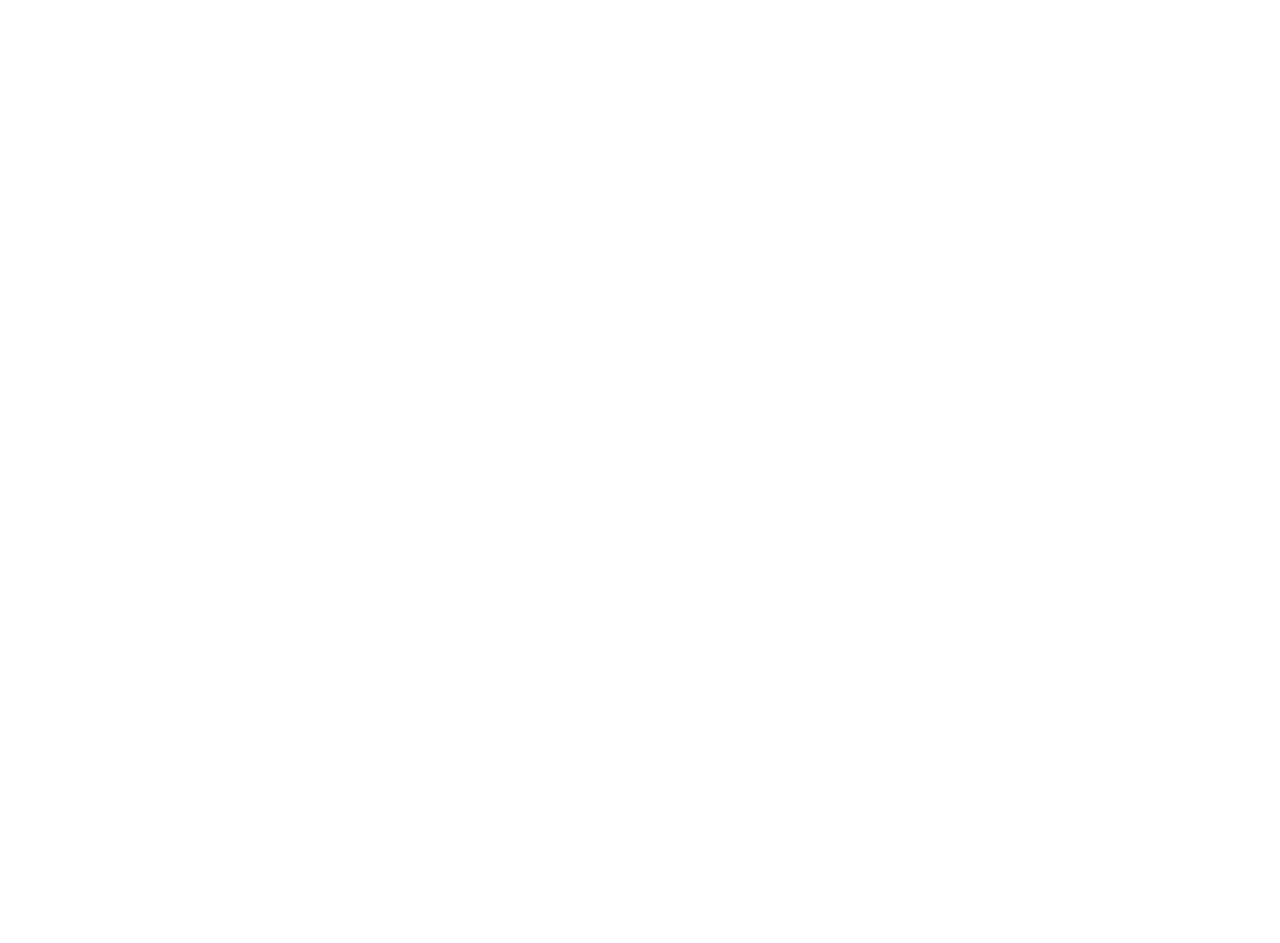
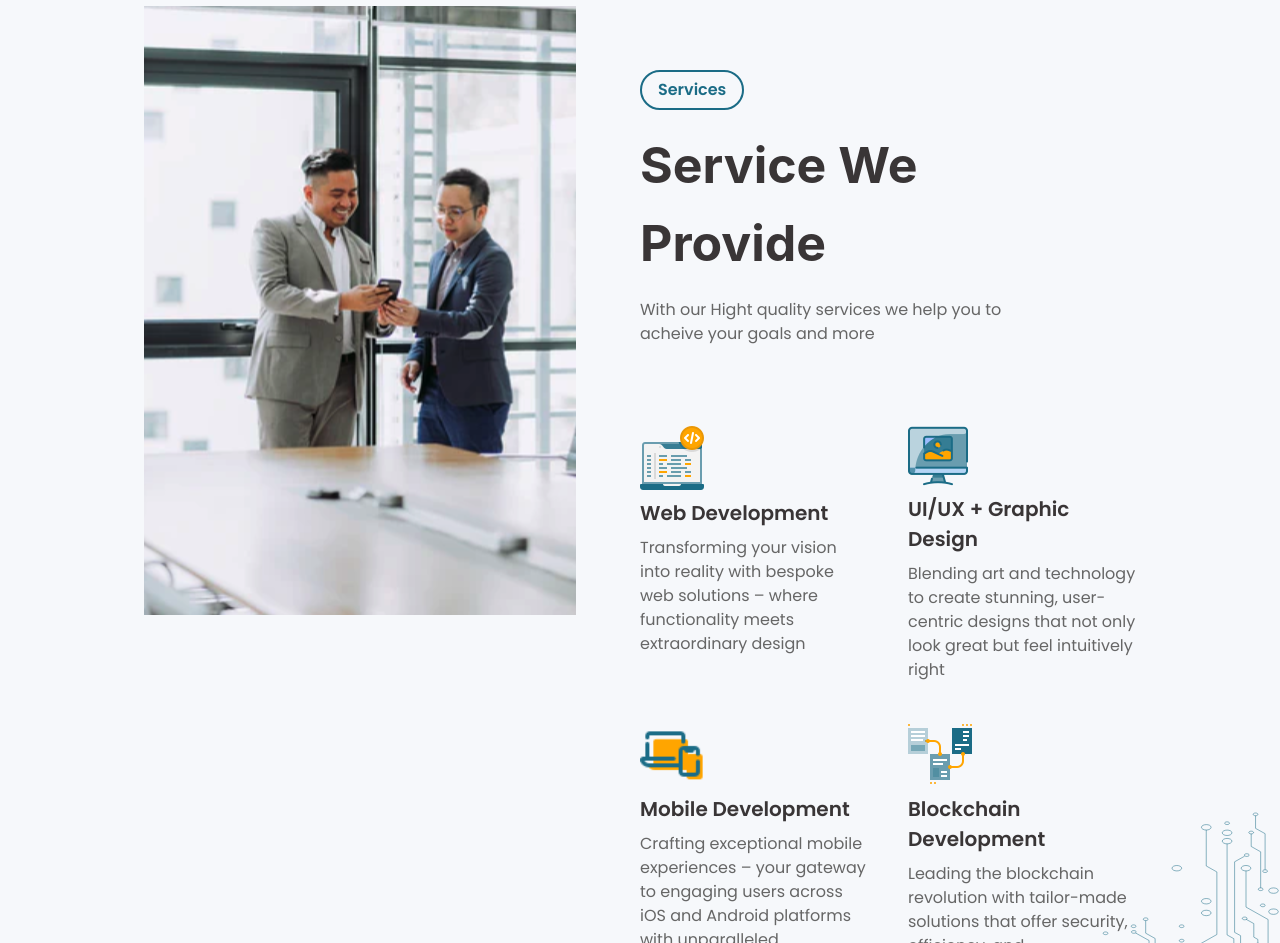
Before and after one commit to HaidarJbeily7/go-n-code, a Next.js app: page / in a window 1280 px wide. Shown: the part 2700-3643 px from the top of the page. Before the commit the page ends 2626 px from the top, so only its background shows below. Built offline with nearby package versions, Linux system fonts and the light colour scheme.

Commit message:
Adding HomeServices page

```diff
--- a/src/app/page.tsx
+++ b/src/app/page.tsx
@@ -1,12 +1,14 @@
 import Footer from "@/components/footer/footer";
 import Hero from "@/components/home/hero";
 import HomeAboutUs from "@/components/home/home-aboutus";
+import HomeServices from "@/components/home/home-services";
 
 export default function Home() {
   return (
     <div className="flex min-h-screen flex-col">
       <Hero />
       <HomeAboutUs />
+      <HomeServices />
       {/* <Footer /> */}
     </div>
   );
--- a/src/components/home/home-aboutus.tsx
+++ b/src/components/home/home-aboutus.tsx
@@ -4,12 +4,7 @@
 export default function HomeAboutUs() {
   return (
     <>
-      <div
-        className="flex min-h-screen flex-col bg-[#F8F9FC]"
-        style={{
-          background: "#FDFDFDFD",
-        }}
-      >
+      <div className="flex min-h-screen flex-col bg-[#F8F9FC]">
         <Flex justifyContent={"space-between"} my={20} mx={36}>
           <Box>
             <Box mb={16}>
--- /dev/null
+++ b/src/components/home/home-components/services-list.tsx
@@ -0,0 +1,31 @@
+import { Box, Text } from "@chakra-ui/react";
+
+interface ServiceListProps {
+  img: string;
+  header: string;
+  description: string;
+}
+
+export default function ServicesList({
+  img,
+  header,
+  description,
+}: ServiceListProps) {
+  return (
+    <Box>
+      <img src={img} />
+      <Text fontWeight={600} fontSize={"20px"} color={"#393536"} my={2}>
+        {header}
+      </Text>
+      <Text
+        as={"h3"}
+        fontWeight={400}
+        fontSize={"16px"}
+        lineHeight={"24px"}
+        color={"#666666"}
+      >
+        {description}
+      </Text>
+    </Box>
+  );
+}
--- /dev/null
+++ b/src/components/home/home-services.tsx
@@ -0,0 +1,90 @@
+import { Box, Flex, Text, Button, Heading, SimpleGrid } from "@chakra-ui/react";
+import PartnerList from "./partnersList";
+import ServicesList from "./home-components/services-list";
+
+export default function HomeServices() {
+  return (
+    <div className="flex min-h-screen flex-col bg-[#F6F8FB]">
+      <Flex justifyContent={"space-between"} my={20} mx={36} gap={16}>
+        <Box>
+          <img src="/homepage/services/services-main.svg" />
+        </Box>
+        <Box maxW={"50%"} mt={16}>
+          <Button
+            color={"#1B6C86"}
+            variant="outline"
+            mb={4}
+            rounded={"45px"}
+            border={"2px"}
+            _hover={{
+              bg: "#F8F9FC",
+            }}
+          >
+            Services
+          </Button>
+          <Box maxW={"85%"}>
+            <Heading
+              fontWeight={700}
+              fontSize={"50px"}
+              lineHeight={"78px"}
+              color={"#393536"}
+            >
+              Service We Provide
+            </Heading>
+            <Text
+              fontWeight={400}
+              fontSize={"16px"}
+              lineHeight={"24px"}
+              color={"#666666"}
+              mt={4}
+            >
+              With our Hight quality services we help you to acheive your goals
+              and more
+            </Text>
+          </Box>
+
+          <SimpleGrid columns={2} spacing={10} mt={20}>
+            <ServicesList
+              img={"/homepage/services/web-dev.svg"}
+              header={"Web Development"}
+              description={
+                "Transforming your vision into reality with bespoke web solutions – where functionality meets extraordinary design"
+              }
+            />
+            <ServicesList
+              img={"/homepage/services/uiux.svg"}
+              header={"UI/UX + Graphic Design"}
+              description={
+                "Blending art and technology to create stunning, user-centric designs that not only look great but feel intuitively right"
+              }
+            />
+            <ServicesList
+              img={"/homepage/services/mobile-dev.svg"}
+              header={"Mobile Development"}
+              description={
+                "Crafting exceptional mobile experiences – your gateway to engaging users across iOS and Android platforms with unparalleled proficiency"
+              }
+            />
+            <ServicesList
+              img={"/homepage/services/blockchain-dev.svg"}
+              header={"Blockchain Development"}
+              description={
+                "Leading the blockchain revolution with tailor-made solutions that offer security, efficiency, and transparency for your business needs"
+              }
+            />
+          </SimpleGrid>
+        </Box>
+      </Flex>
+      <div
+        style={{
+          position: "absolute",
+          bottom: 1,
+          right: 1,
+          zIndex: 0,
+        }}
+      >
+        <img src="/homepage/services/bg-bottom-right.svg" />
+      </div>
+    </div>
+  );
+}
```
Also changed, not shown: public/homepage/services/mobile-dev.png (deleted), public/homepage/services/services-main.svg (added).
